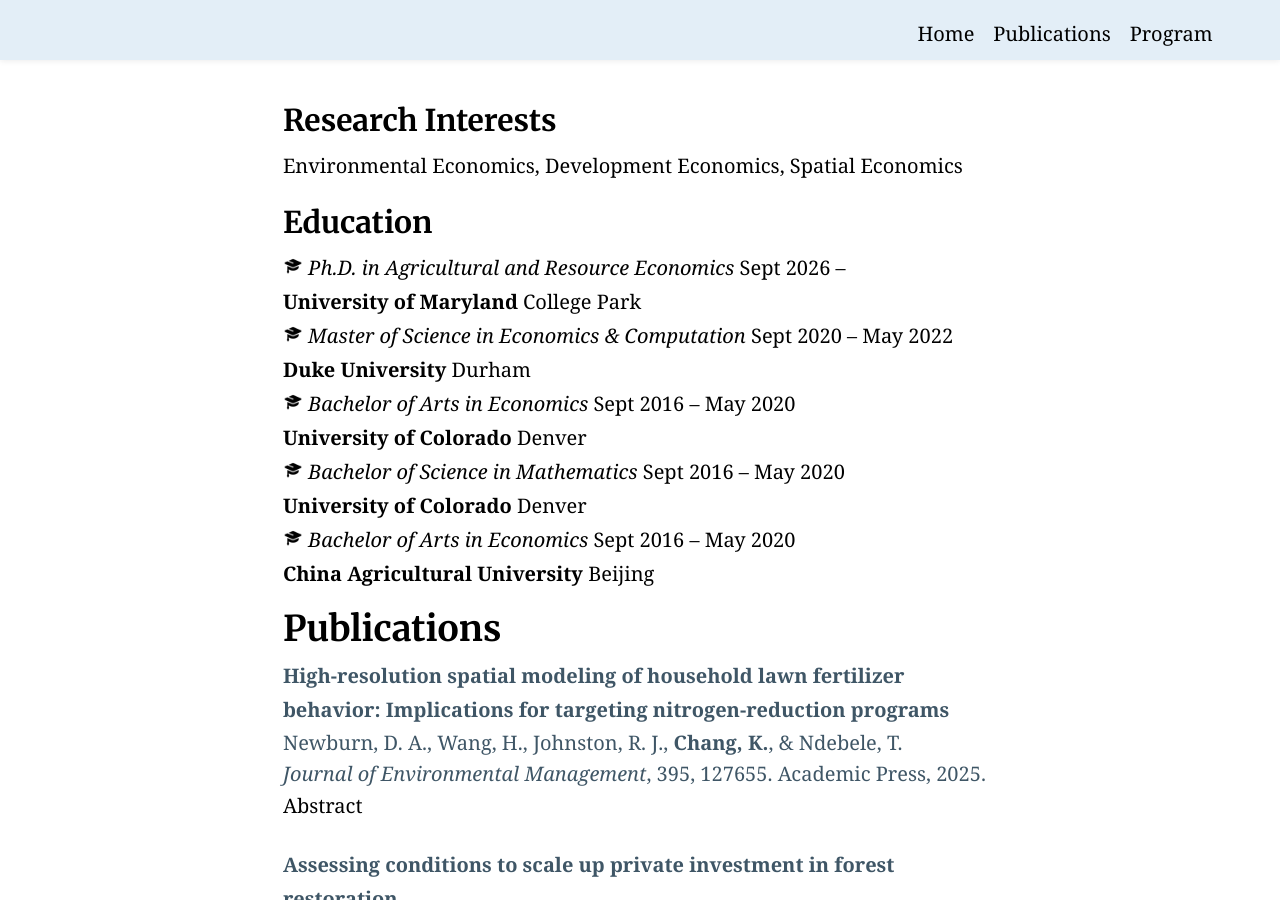
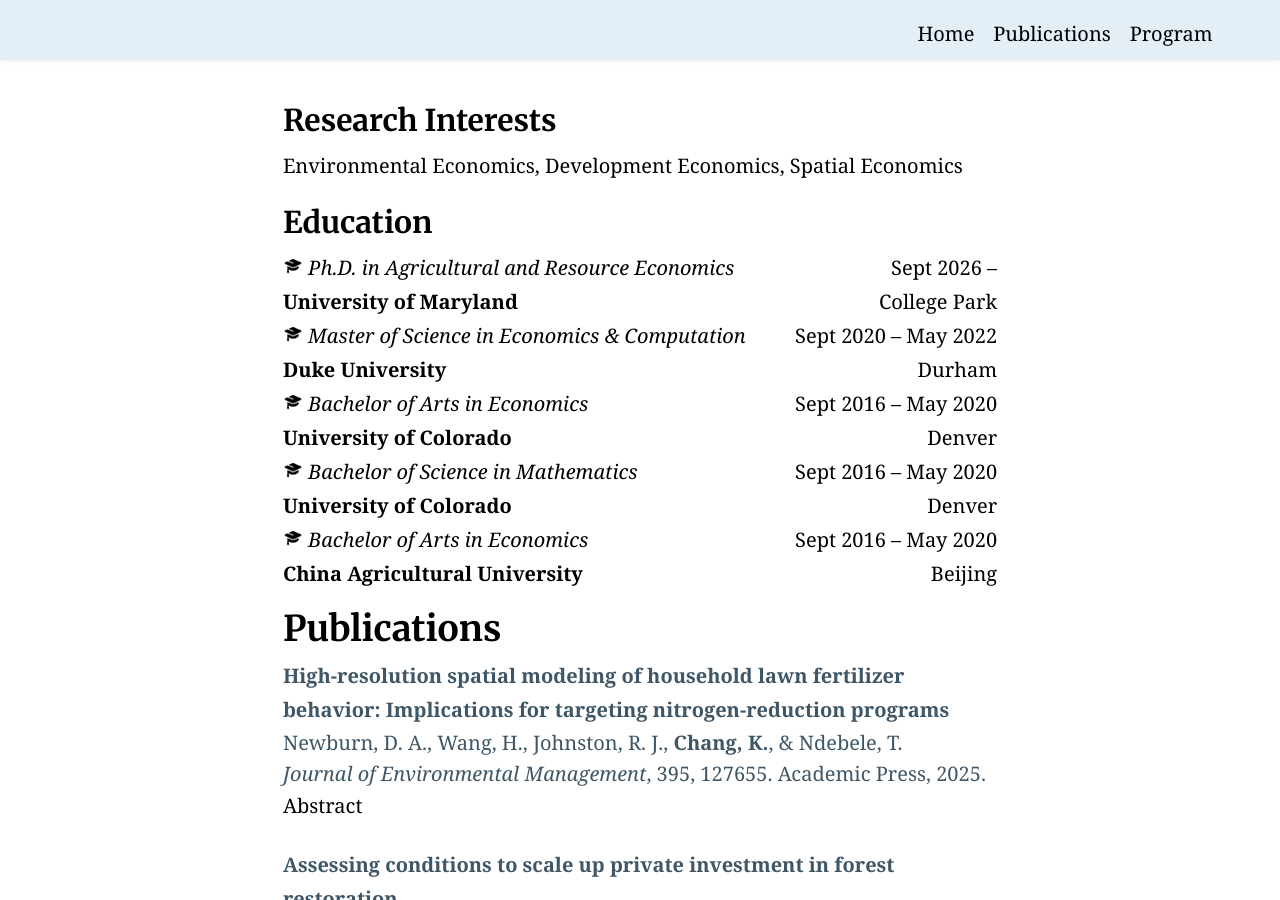
Before and after one commit to KaichaoChang/KaichaoChang.github.io, a Jekyll site: the page built from index.md, in a window 1280 px wide and 900 px high, scrolled down 700 px. Built offline with Jekyll 4.4.1, drawn with Linux system fonts in a browser that asks for light colours.

Commit message:
Force education row flex layout via inline styles
Co-Authored-By: Claude Sonnet 4.6 <noreply@anthropic.com>

```diff
--- a/index.md
+++ b/index.md
@@ -36,51 +36,51 @@ My research interests lie in environmental economics, with a particular focus on
 
 <div class="education-list">
   <div class="education-item">
-    <div class="education-degree-row">
+    <div class="education-degree-row" style="display:flex;justify-content:space-between;align-items:baseline;">
       <span class="education-degree"><img src="/assets/icons8-education-48.png" class="inline-icon" width="20" height="20" alt="Education"> <em>Ph.D. in Agricultural and Resource Economics</em></span>
       <span class="education-dates">Sept 2026 –</span>
     </div>
-    <div class="education-info-row">
+    <div class="education-info-row" style="display:flex;justify-content:space-between;align-items:baseline;">
       <span class="education-university"><strong>University of Maryland</strong></span>
       <span class="education-location">College Park</span>
     </div>
   </div>
   <div class="education-item">
-    <div class="education-degree-row">
+    <div class="education-degree-row" style="display:flex;justify-content:space-between;align-items:baseline;">
       <span class="education-degree"><img src="/assets/icons8-education-48.png" class="inline-icon" width="20" height="20" alt="Education"> <em>Master of Science in Economics &amp; Computation</em></span>
       <span class="education-dates">Sept 2020 – May 2022</span>
     </div>
-    <div class="education-info-row">
+    <div class="education-info-row" style="display:flex;justify-content:space-between;align-items:baseline;">
       <span class="education-university"><strong>Duke University</strong></span>
       <span class="education-location">Durham</span>
     </div>
   </div>
   <div class="education-item">
-    <div class="education-degree-row">
+    <div class="education-degree-row" style="display:flex;justify-content:space-between;align-items:baseline;">
       <span class="education-degree"><img src="/assets/icons8-education-48.png" class="inline-icon" width="20" height="20" alt="Education"> <em>Bachelor of Arts in Economics</em></span>
       <span class="education-dates">Sept 2016 – May 2020</span>
     </div>
-    <div class="education-info-row">
+    <div class="education-info-row" style="display:flex;justify-content:space-between;align-items:baseline;">
       <span class="education-university"><strong>University of Colorado</strong></span>
       <span class="education-location">Denver</span>
     </div>
   </div>
   <div class="education-item">
-    <div class="education-degree-row">
+    <div class="education-degree-row" style="display:flex;justify-content:space-between;align-items:baseline;">
       <span class="education-degree"><img src="/assets/icons8-education-48.png" class="inline-icon" width="20" height="20" alt="Education"> <em>Bachelor of Science in Mathematics</em></span>
       <span class="education-dates">Sept 2016 – May 2020</span>
     </div>
-    <div class="education-info-row">
+    <div class="education-info-row" style="display:flex;justify-content:space-between;align-items:baseline;">
       <span class="education-university"><strong>University of Colorado</strong></span>
       <span class="education-location">Denver</span>
     </div>
   </div>
   <div class="education-item">
-    <div class="education-degree-row">
+    <div class="education-degree-row" style="display:flex;justify-content:space-between;align-items:baseline;">
       <span class="education-degree"><img src="/assets/icons8-education-48.png" class="inline-icon" width="20" height="20" alt="Education"> <em>Bachelor of Arts in Economics</em></span>
       <span class="education-dates">Sept 2016 – May 2020</span>
     </div>
-    <div class="education-info-row">
+    <div class="education-info-row" style="display:flex;justify-content:space-between;align-items:baseline;">
       <span class="education-university"><strong>China Agricultural University</strong></span>
       <span class="education-location">Beijing</span>
     </div>
```
